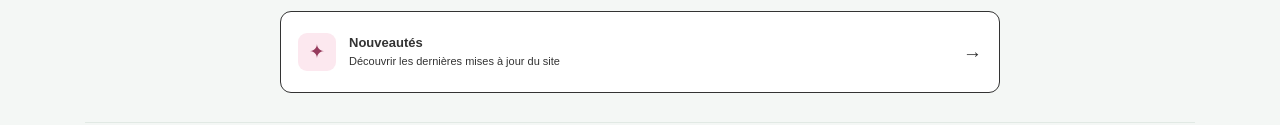
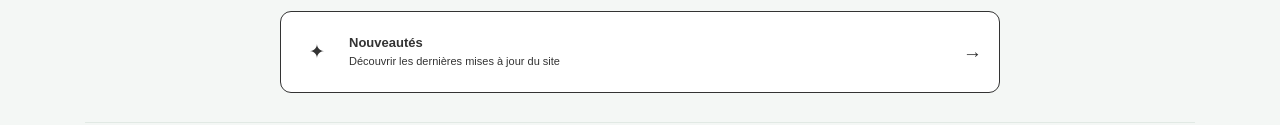
Before and after one commit to 2hwjnrn4j2-alt/ASEP, a website with bundled scripts: page index.html in a window 1280 px wide. Shown: the part 456-581 px from the top of the page. Built offline with nearby package versions, Linux system fonts and the light colour scheme.

Commit message:
Update feature icon styles in homepage.css

```diff
--- a/homepage.css
+++ b/homepage.css
@@ -80,7 +80,7 @@ body.calculator-active .intro { padding-top: 30px; }
 .news-home-link strong,
 .news-home-link small,
 .news-home-link .feature-arrow { color: #333; }
-.news-home-link .feature-icon { background: #fce8ef; color: #963b5d; }
+.news-home-link .feature-icon { border-color: #333; background: #fff; color: #333; }
 .news-view { max-width: 720px; margin: 34px auto 50px; }
 .news-heading { display: flex; align-items: end; justify-content: space-between; gap: 20px; margin-bottom: 23px; }
 .news-heading h1 { font-size: clamp(32px, 5vw, 48px); }
```
